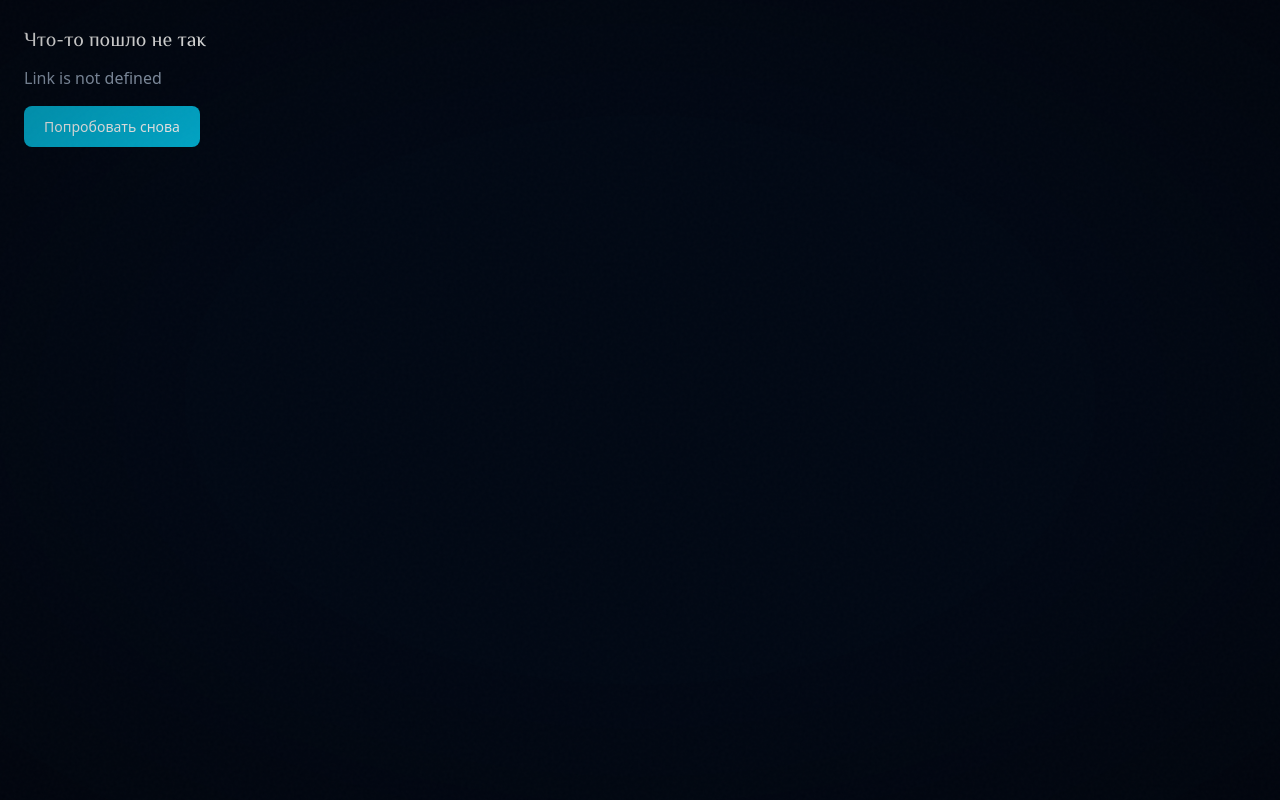
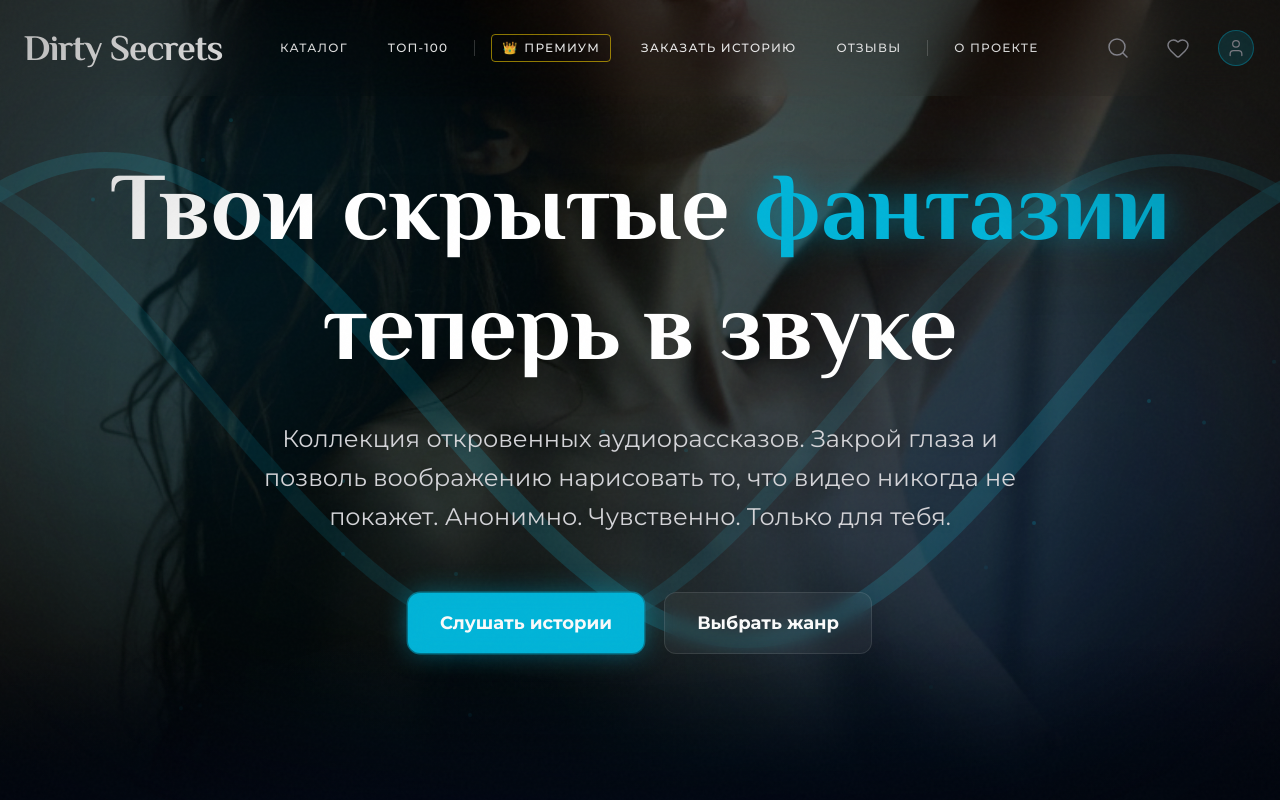
Before and after one commit to ruiskhakov2017-sys/audio-platform, a Next.js app in the folder site/frontend/: page / in a window 1280 px wide. Shown: the top 800 px of the page. Built offline with nearby package versions, Linux system fonts and the light colour scheme; no server answers; the database is empty.

Commit message:
refactor(hero): replace NeonButton components with styled Links for better animation control

```diff
--- a/site/frontend/components/home/Hero.tsx
+++ b/site/frontend/components/home/Hero.tsx
@@ -2,7 +2,7 @@
 
 import { motion } from 'framer-motion';
 import { NeonWaveform } from '../ui/NeonWaveform';
-import { NeonButton } from '../ui/NeonButton';
+import Link from 'next/link';
 
 export function Hero() {
     return (
@@ -111,13 +111,16 @@ export function Hero() {
                 >
                     <Link
                         href="/browse"
-                        className="inline-flex items-center justify-center w-full sm:w-auto px-8 py-4 rounded-xl font-black text-lg sm:text-lg transition-all duration-300 bg-[#00B4D8] hover:bg-[#0096B4] text-[#000814] shadow-[0_0_20px_rgba(0,180,216,0.5)] hover:shadow-[0_0_40px_rgba(0,180,216,0.8)] hover:scale-105 active:scale-95 min-h-[52px] sm:min-h-0 animate-neon-pulse hover:animate-none"
+                        className="inline-flex items-center justify-center w-full sm:w-auto px-8 py-4 rounded-xl font-black text-lg sm:text-lg transition-all duration-300 bg-[#00B4D8] hover:bg-[#0096B4] text-[#000814] shadow-[0_0_20px_rgba(0,180,216,0.5)] hover:shadow-[0_0_40px_rgba(0,180,216,0.8)] hover:scale-105 active:scale-95 min-h-[52px] sm:min-h-0 animate-neon-pulse hover:animate-none z-20 relative"
                     >
                         Слушать истории
                     </Link>
-                    <NeonButton variant="glass" size="large" href="#genres" className="hidden sm:inline-flex">
+                    <Link
+                        href="#genres"
+                        className="hidden sm:inline-flex items-center justify-center px-8 py-4 rounded-xl font-bold text-lg transition-all duration-300 bg-white/5 hover:bg-white/10 text-white border border-white/10 hover:border-white/30 backdrop-blur-sm"
+                    >
                         Выбрать жанр
-                    </NeonButton>
+                    </Link>
                 </motion.div>
             </div>
 
```
